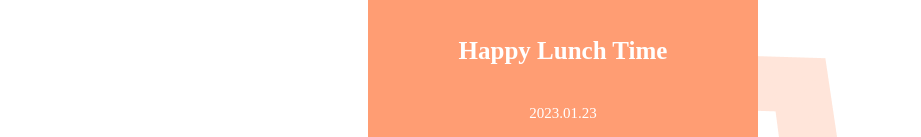
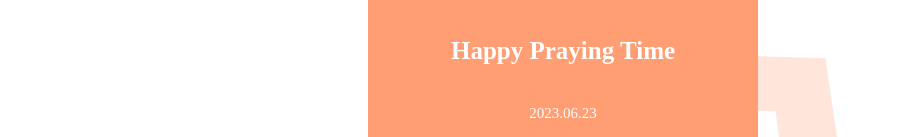
Before and after one commit to dowonl/chaeney, a plain HTML site: page index.html in a window 1280 px wide. Shown: the part 878-1015 px from the top of the page, without its empty margins (77-998 px from the left). Drawn offline with Linux system fonts and the light colour scheme; a web font is replaced by a local one.

Commit message:
Update index.html

```diff
--- a/index.html
+++ b/index.html
@@ -189,8 +189,8 @@
         </div>
       </div>
       <div class="footer">
-        <p class="f-title">Happy Lunch Time</p>
-        <p class="f-date">2023.01.23</p>
+        <p class="f-title">Happy Praying Time</p>
+        <p class="f-date">2023.06.23</p>
       </div>
     </div>
   </body>
```
